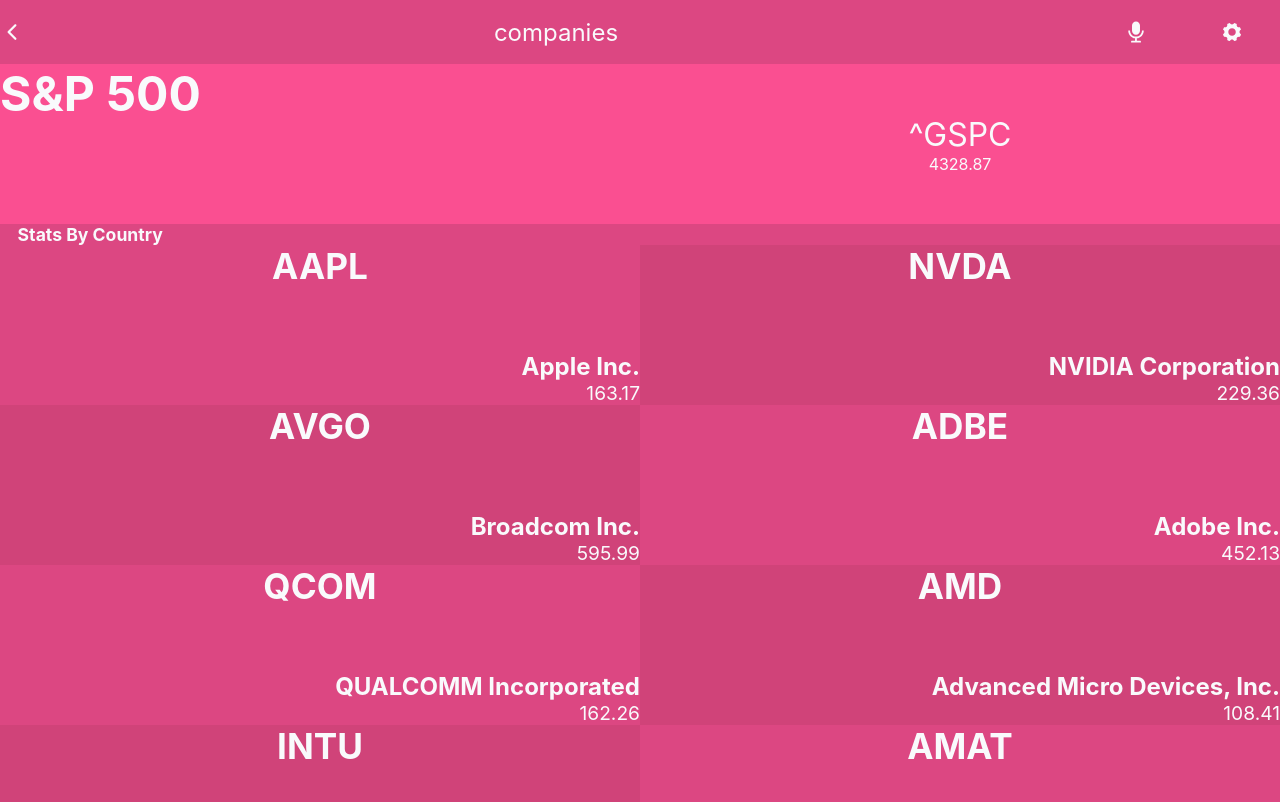
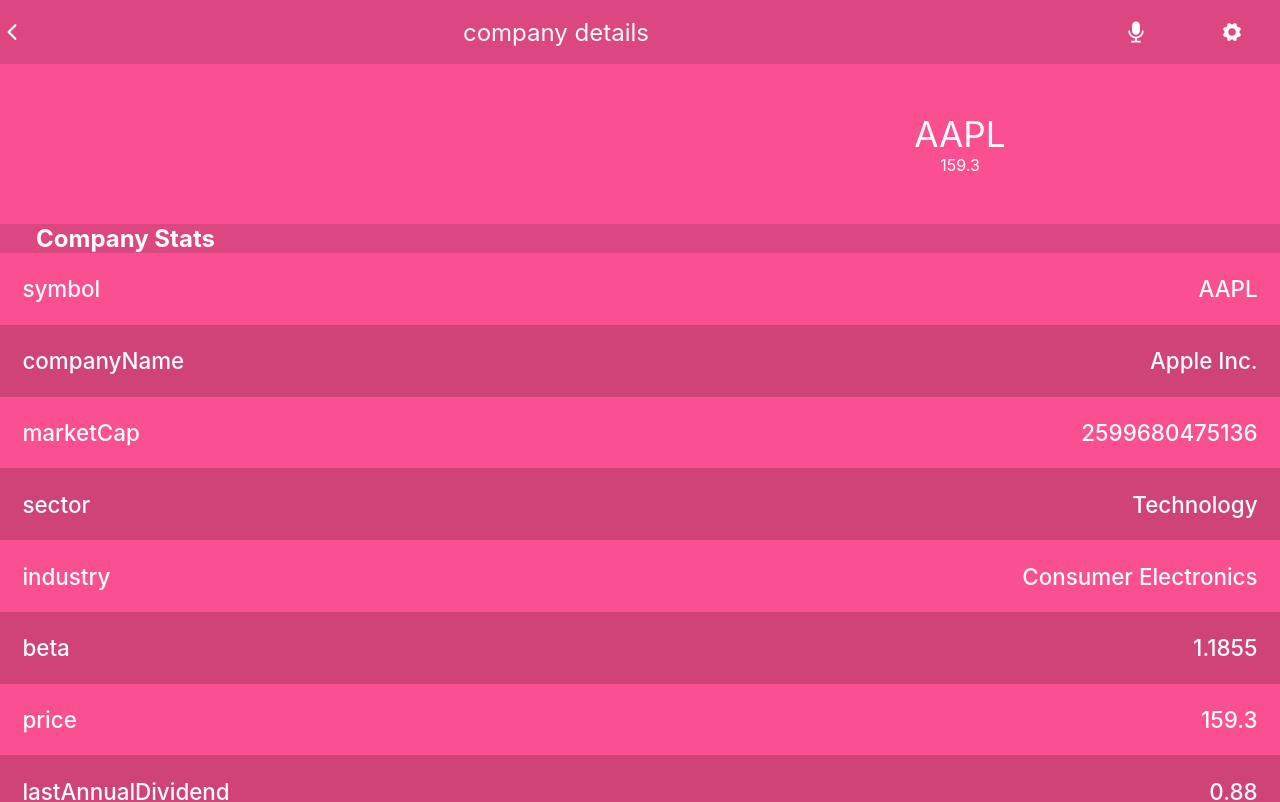
Before and after one commit to matovu-farid/stocks-app, a React (Create React App) app: page / in a window 1280 px wide. Shown: the top 802 px of the page. Built offline with nearby package versions, Linux system fonts and the light colour scheme.

Commit message:
Style details page

```diff
--- a/src/App.css
+++ b/src/App.css
@@ -3,14 +3,20 @@
   --accent-color: #f9fafc;
   --main-dark: #d04379;
   --pink: #dc4782;
+  --heading: 2.2em;
+  --sub-heading: 1.4em;
+  --detail: 1.2em;
+  --title:3em;
 }
 
 html {
   background-color: var(--main-colour);
+  box-sizing: border-box;
 }
 
 body {
   background-color: var(--main-colour);
+  box-sizing: border-box;
 }
 
 li {
--- a/src/App.js
+++ b/src/App.js
@@ -1,11 +1,13 @@
 import { Route, Routes } from 'react-router-dom';
 import './App.css';
+import Detailspage from './pages/Details/Details';
 import Homepage from './pages/Homepage/Homepage';
 
 function App() {
   return (
     <Routes>
-      <Route path="/" element={<Homepage />} />
+      <Route path="/details" element={<Homepage />} />
+      <Route path="/" element={<Detailspage />} />
     </Routes>
   );
 }
--- a/src/components/Navbar/Navbar.css
+++ b/src/components/Navbar/Navbar.css
@@ -5,6 +5,7 @@
   background-color: var(--pink);
   height: 8vh;
   align-items: center;
+  width: 100vw;
 }
 
 .end {
--- a/src/components/StockHeader/StockHeader.css
+++ b/src/components/StockHeader/StockHeader.css
@@ -4,10 +4,12 @@
   color: var(--accent-color);
   background-color: var(--main-colour);
   height: 20vh;
+
 }
 
+
 .stock-header h1 {
-  font-size: 3em;
+  font-size: var(--title);
   margin: 0;
 }
 
@@ -23,5 +25,5 @@
 }
 
 .snp-symbol {
-  font-size: 2em;
+  font-size: var(--heading);
 }
--- a/src/components/StockHeader/StockHeader.js
+++ b/src/components/StockHeader/StockHeader.js
@@ -1,25 +1,22 @@
+import propTypes from 'prop-types';
 import './StockHeader.css';
 
-const StockHeader = () => {
-  const snp = {
-    symbol: '^GSPC',
-    name: 'S&P 500',
-    price: 4328.87000000,
-
-  };
-  return (
+const Header = ({ value }) => (
   <div className="stock-header">
     <div>
 
-        <h1>{snp.name}</h1>
+      <h1>{value.name}</h1>
     </div>
     <div className="info">
-        <p className="snp-symbol">{snp.symbol}</p>
+      <p className="snp-symbol">{value.symbol}</p>
 
-        <p>{snp.price}</p>
+      <p>{value.price}</p>
     </div>
   </div>
 );
+
+Header.propTypes = {
+  value: propTypes.instanceOf(Object).isRequired,
 };
 
-export default StockHeader;
+export default Header;
--- a/src/components/StockItem/StockItem.css
+++ b/src/components/StockItem/StockItem.css
@@ -18,16 +18,16 @@
 }
 
 .stockitem .name {
-  font-size: 1.5em;
+  font-size: var(--sub-heading);
   font-weight: bold;
 }
 
 .stockitem .price {
-  font-size: 1.2em;
+  font-size: var(--detail);
 }
 
 .stockitem .symbol {
-  font-size: 2.2em;
+  font-size: var(--heading);
   text-align: center;
   font-weight: bold;
 }
--- /dev/null
+++ b/src/pages/Details/Details.css
@@ -0,0 +1,42 @@
+.details {
+  background-color: var(--main-colour);
+  color: var(--accent-color);
+
+
+}
+
+.details > h2 {
+  background-color: var(--pink);
+  text-indent: 1.5em;
+}
+
+.details-list {
+  background-color: var(--main-colour);
+  color: var(--accent-color);
+  display: flex;
+  flex-direction: column;
+
+
+}
+
+.details-item {
+  padding: 1em ;
+  box-sizing: border-box;
+  width: 100%;
+  background-color: var(--main-colour);
+  display: flex;
+  font-size: var(--sub-heading);
+  justify-content: space-between;
+  font-weight: 500;
+
+}
+
+.details-item > .info {
+  display: flex;
+  justify-content: space-between;
+  width: 40%;
+}
+
+.details-item:nth-child(even) {
+  background-color: var(--main-dark);
+}
--- /dev/null
+++ b/src/pages/Details/Details.js
@@ -0,0 +1,41 @@
+import Navbar from '../../components/Navbar/Navbar';
+import Header from '../../components/StockHeader/StockHeader';
+import './Details.css';
+
+const data = {
+  symbol: 'AAPL',
+  companyName: 'Apple Inc.',
+  marketCap: 2599680475136,
+  sector: 'Technology',
+  industry: 'Consumer Electronics',
+  beta: 1.1855,
+  price: 159.3000,
+  lastAnnualDividend: 0.8800,
+  volume: 97814516,
+  exchange: 'Nasdaq Global Select',
+  exchangeShortName: 'NASDAQ',
+  country: 'US',
+  isActivelyTrading: true,
+};
+
+const Detailspage = () => (
+  <div className="page">
+    <Navbar title="company details" />
+    <Header value={data} />
+    <div className="details">
+
+      <h2>Company Stats</h2>
+      <ul className="details-list">
+        {
+          Object.keys(data).map((key) => (
+            <li className="details-item" key={data.symbol}>
+              <span>{key}</span>
+              <span>{data[key]}</span>
+            </li>
+          ))
+    }
+      </ul>
+    </div>
+  </div>
+);
+export default Detailspage;
--- a/src/pages/Homepage/Homepage.js
+++ b/src/pages/Homepage/Homepage.js
@@ -1,5 +1,5 @@
 import Navbar from '../../components/Navbar/Navbar';
-import StockHeader from '../../components/StockHeader/StockHeader';
+import Header from '../../components/StockHeader/StockHeader';
 import StockItem from '../../components/StockItem/StockItem';
 import './Homepage.css';
 
@@ -60,10 +60,17 @@
     price: 525.7800,
   },
 ];
+
+const snp = {
+  symbol: '^GSPC',
+  name: 'S&P 500',
+  price: 4328.87000000,
+
+};
 const Homepage = () => (
   <div className="page">
     <Navbar title="companies" />
-    <StockHeader />
+    <Header value={snp} />
     <div className="stocks">
 
       <h2>Stats By Country</h2>
```
Also changed, not shown: 2 other files (tests, documents, lock files or other folders). Lines whose indentation alone changed are shown as unchanged.
